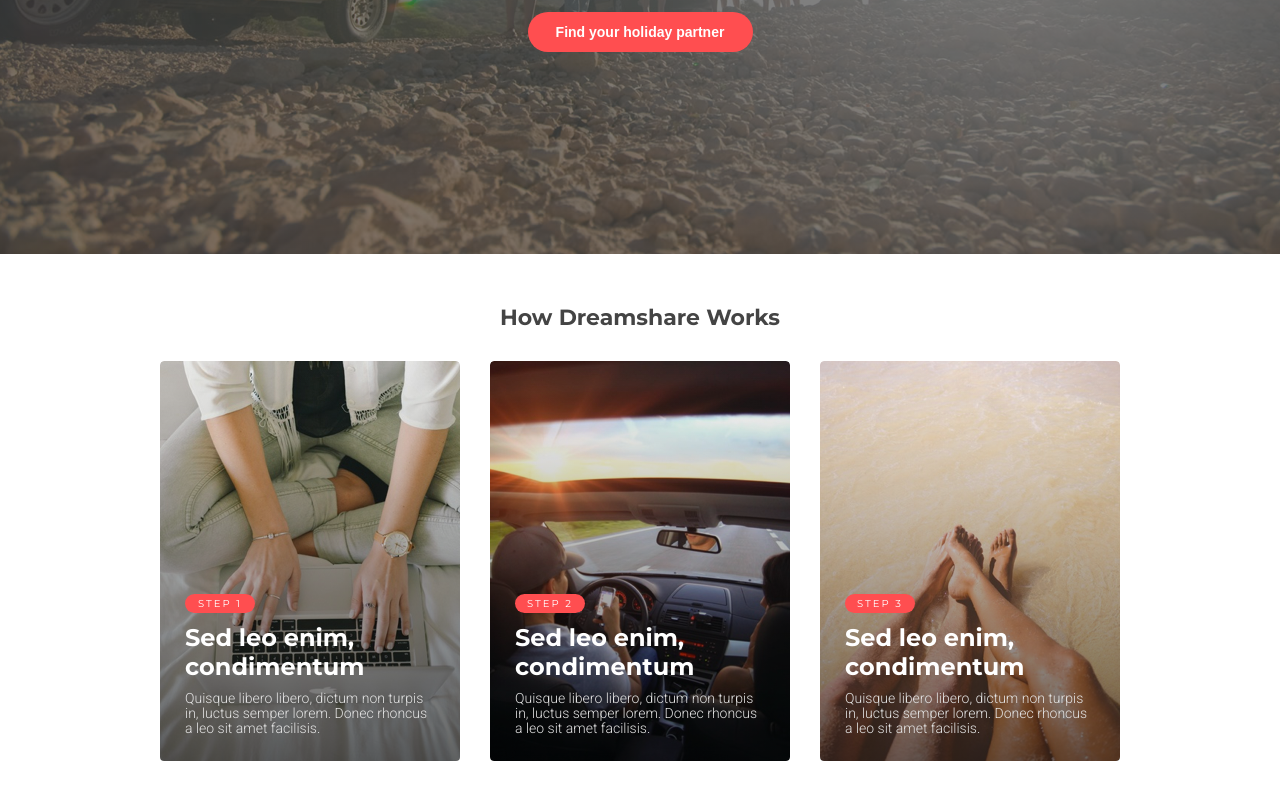
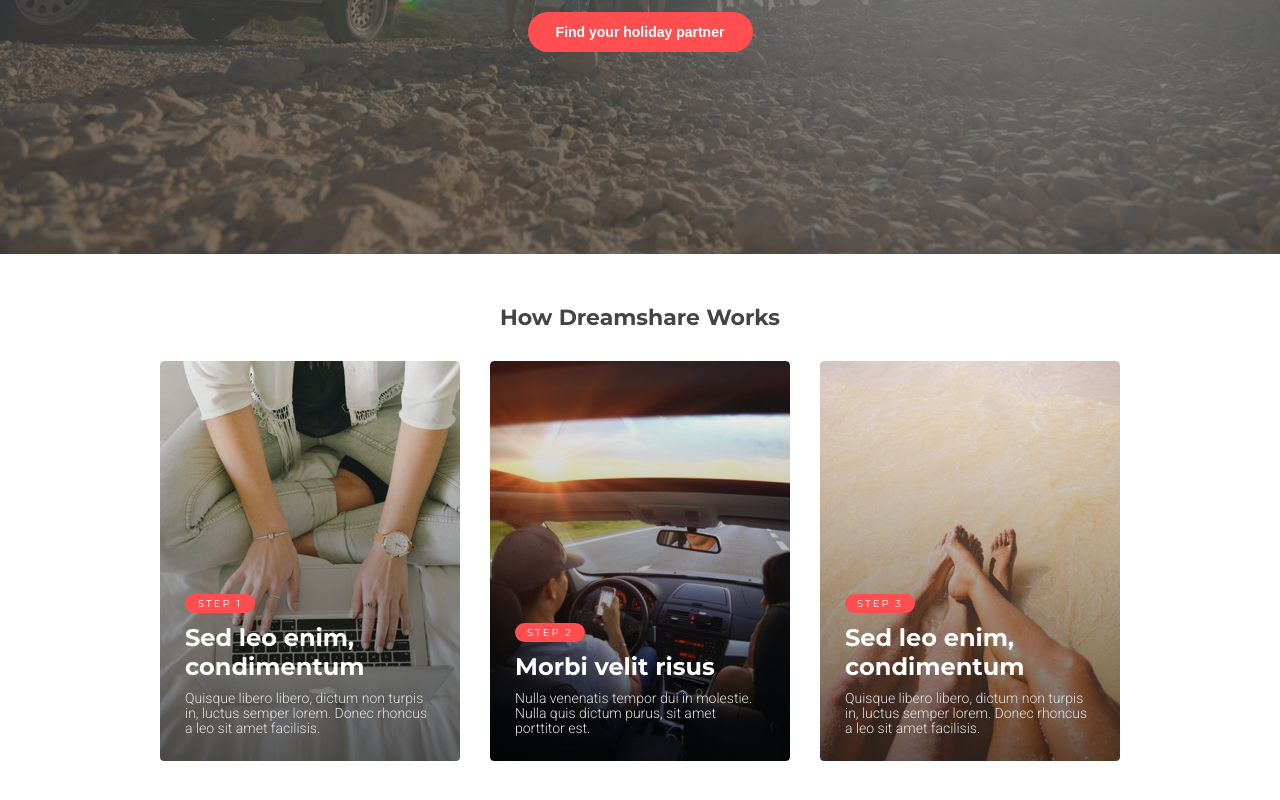
Before and after one commit to Ceejaymar/Dreamshare-morty, a React (Create React App) app: page / in a window 1280 px wide. Shown: the part 346-1146 px from the top of the page. Built offline with nearby package versions, Linux system fonts and the light colour scheme.

Commit message:
Build & add data to HowItWorks

```diff
--- a/src/components/HowItWorks.js
+++ b/src/components/HowItWorks.js
@@ -1,31 +1,43 @@
 import React from "react";
 
 const HowItWorks = () => {
+  const cards = [
+    {
+      id: '1',
+      title: "Sed leo enim, condimentum",
+      para: "Quisque libero libero, dictum non turpis in, luctus semper lorem. Donec rhoncus a leo sit amet facilisis."
+    },
+    {
+      id: '2',
+      title: "Morbi velit risus",
+      para: "Nulla venenatis tempor dui in molestie. Nulla quis dictum purus, sit amet porttitor est."
+    },
+    {
+      id: '3',
+      title: "Sed leo enim, condimentum",
+      para: "Quisque libero libero, dictum non turpis in, luctus semper lorem. Donec rhoncus a leo sit amet facilisis."
+    }
+  ]
+
   return (
     <section className="section-howitworks">
       <div className="how-it-works">
         <h2 className="how-it-works__title">how dreamshare works</h2>
         <div className="how-it-works__cards">
-          <article className="how-it-works__card how-it-works__card--1">
-            <div className="how-it-works__content">
-              <p className="how-it-works__step">step 1</p>
-              <h3 className="how-it-works__sub-title">Sed leo enim, condimentum</h3>
-              <p className="how-it-works__para">Quisque libero libero, dictum non turpis in, luctus semper lorem. Donec rhoncus a leo sit amet facilisis.</p>
-            </div>
-          </article>
-          <article className="how-it-works__card how-it-works__card--2">
-            <div className="how-it-works__content">
-              <p className="how-it-works__step">step 2</p>
-              <h3 className="how-it-works__sub-title">Sed leo enim, condimentum</h3>
-              <p className="how-it-works__para">Quisque libero libero, dictum non turpis in, luctus semper lorem. Donec rhoncus a leo sit amet facilisis.</p>
-            </div>
-          </article>
-          <article className="how-it-works__card how-it-works__card--3">
-            <div className="how-it-works__content">
-              <p className="how-it-works__step">step 3</p>
-              <h3 className="how-it-works__sub-title">Sed leo enim, condimentum</h3>
-              <p className="how-it-works__para">Quisque libero libero, dictum non turpis in, luctus semper lorem. Donec rhoncus a leo sit amet facilisis.</p>
-            </div></article>
+          {
+            cards.map((card, key) => {
+              let { id, title, para } = card;
+              return (
+                <article key={key} className={ `how-it-works__card how-it-works__card--${card.id}` }>
+                  <div className="how-it-works__content">
+                    <p className="how-it-works__step">{ `step ${ id }` }</p>
+                    <h3 className="how-it-works__sub-title">{ title }</h3>
+                    <p className="how-it-works__para">{ para }</p>
+                  </div>
+                </article>
+              )
+            })
+          }
         </div>
       </div>
     </section>
```
